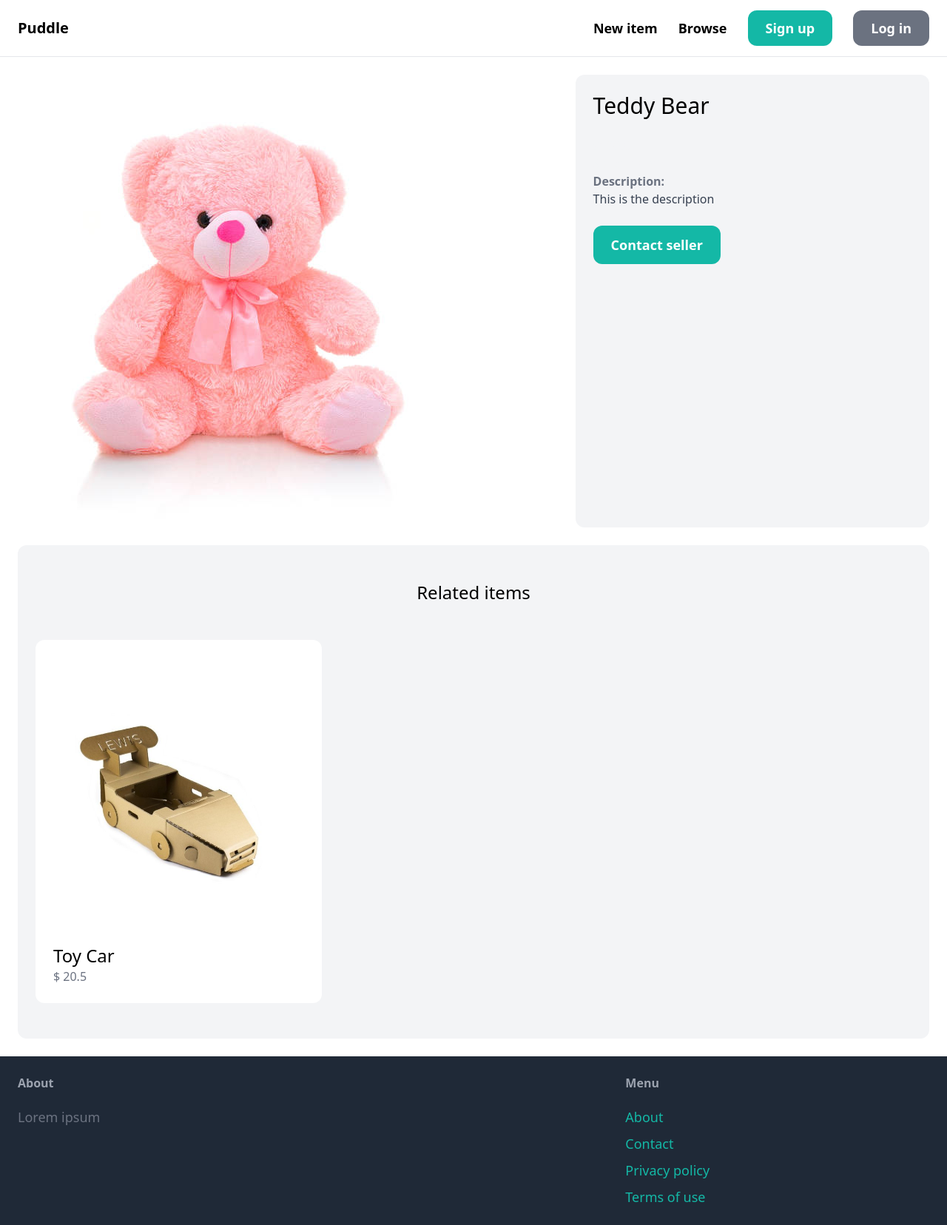
After one commit to AnotherPianist/puddle, a Django app: page /items/1/ in a window 1280 px wide. The commit adds this page. Shown: the whole page at 74% size. Run offline with Django 4.2, Linux system fonts and the light colour scheme; data comes from the database, SQL or seed files in the repository; both versions use the stored data as it was after the commit; some libraries are stand-ins or nearby versions.

Commit message:
Create item details

```diff
--- a/core/templates/core/index.html
+++ b/core/templates/core/index.html
@@ -10,7 +10,7 @@
         <div class="grid grid-cols-3 gap-3">
             {% for item in items %}
                 <div>
-                    <a href="#">
+                    <a href="{% url 'item:detail' item.id %}">
                         <div>
                             <img src="{{ item.image.url }}" class="rounded-t-xl">
                         </div>
--- /dev/null
+++ b/item/templates/item/detail.html
@@ -0,0 +1,42 @@
+{% extends 'core/base.html' %}
+
+{% block title %}{{ item.name }}{% endblock %}
+
+{% block content %}
+    <div class="grid grid-cols-5 gap-6">
+        <div class="col-span-3">
+            <img src="{{ item.image.url }}" class="rounded-xl">
+        </div>
+        <div class="col-span-2 p-6 bg-gray-100 rounded-xl">
+            <h1 class="mb-6 text-3xl">{{ item.name }}</h1>
+            <p class="text-gray-100"><strong>${{ item.price }}</strong></p>
+            <p class="text-gray-100">Seller: <strong>{{ item.created_by.username }}</strong></p>
+            {% if item.description %}
+                <p class="text-gray-700">
+                    <strong class="text-gray-500">Description:</strong><br>
+                    {{ item.description }}
+                </p>
+            {% endif %}
+            <a href="#" class="inline-block mt-6 px-6 py-3 text-lg font-semibold bg-teal-500 text-white rounded-xl hover:bg-teal-700">Contact seller</a>
+        </div>
+    </div>
+
+     <div class="mt-6 px-6 py-12 bg-gray-100 rounded-xl">
+        <h2 class="mb-12 text-2xl text-center">Related items</h2>
+        <div class="grid grid-cols-3 gap-3">
+            {% for item in related_items %}
+                <div>
+                    <a href="{% url 'item:detail' item.id %}">
+                        <div>
+                            <img src="{{ item.image.url }}" class="rounded-t-xl">
+                        </div>
+                        <div class="p-6 bg-white rounded-b-xl">
+                            <h2 class="text-2xl">{{ item.name }}</h2>
+                            <p class="text-gray-500">$ {{ item.price }}</p>
+                        </div>
+                    </a>
+                </div>
+            {% endfor %}
+        </div>
+    </div>
+{% endblock %}
--- /dev/null
+++ b/item/urls.py
@@ -0,0 +1,9 @@
+from django.urls import path
+
+from item import views
+
+app_name = 'item'
+
+urlpatterns = [
+    path('<int:pk>/', views.detail, name='detail')
+]
--- a/item/views.py
+++ b/item/views.py
@@ -1,3 +1,11 @@
-from django.shortcuts import render
+from django.shortcuts import render, get_object_or_404
+
+from item.models import Item
+
 
 # Create your views here.
+def detail(request, pk):
+    item = get_object_or_404(Item, pk=pk)
+    related_items = Item.objects.filter(category=item.category, is_sold=False).exclude(pk=pk)[:3]
+
+    return render(request, 'item/detail.html', {'item': item, 'related_items': related_items})
--- a/puddle/urls.py
+++ b/puddle/urls.py
@@ -17,12 +17,13 @@ Including another URLconf
 from django.conf import settings
 from django.conf.urls.static import static
 from django.contrib import admin
-from django.urls import path
+from django.urls import path, include
 
 from core.views import index, contact
 
 urlpatterns = [
     path('', index, name='index'),
+    path('items/', include('item.urls')),
     path('contact/', contact, name='contact'),
     path('admin/', admin.site.urls),
 ] + static(settings.MEDIA_URL, document_root=settings.MEDIA_ROOT)
```
Also changed, not shown: db.sqlite3, media/item_images/toy-car.jpeg (added).
